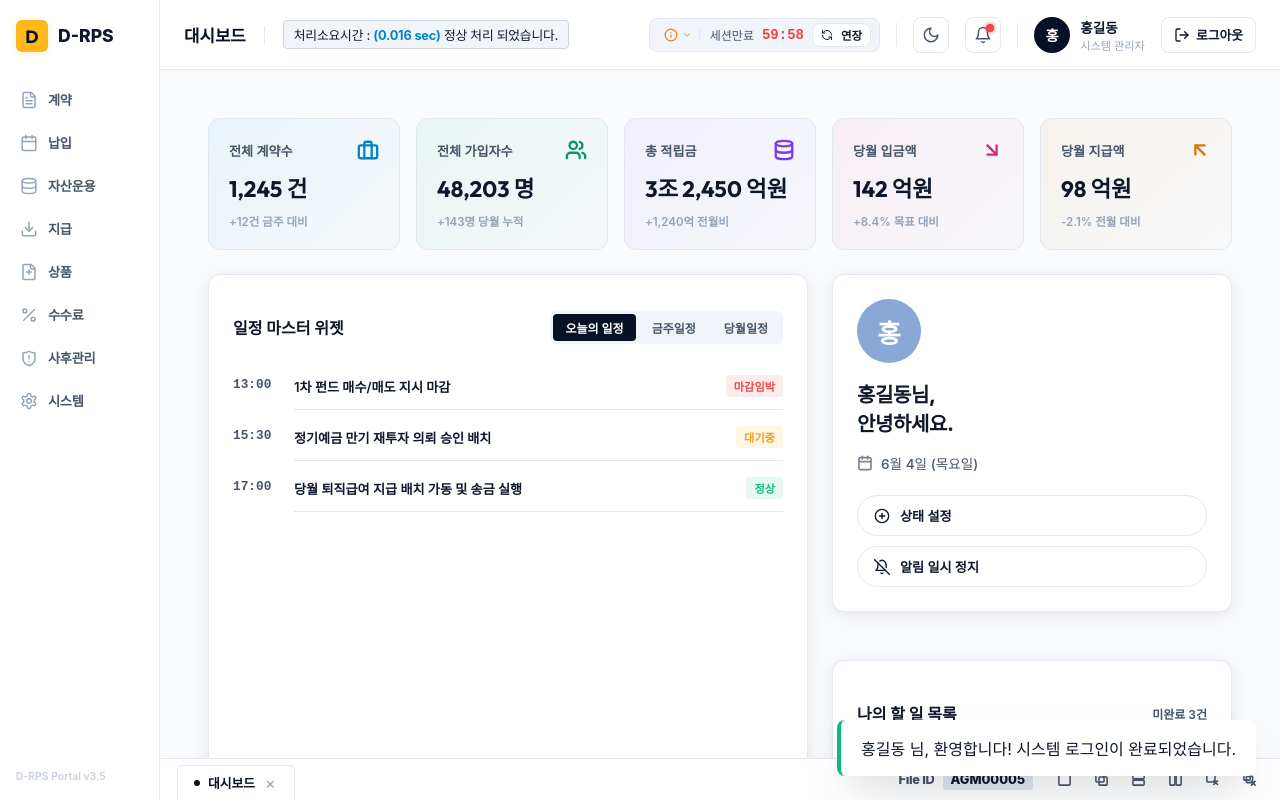
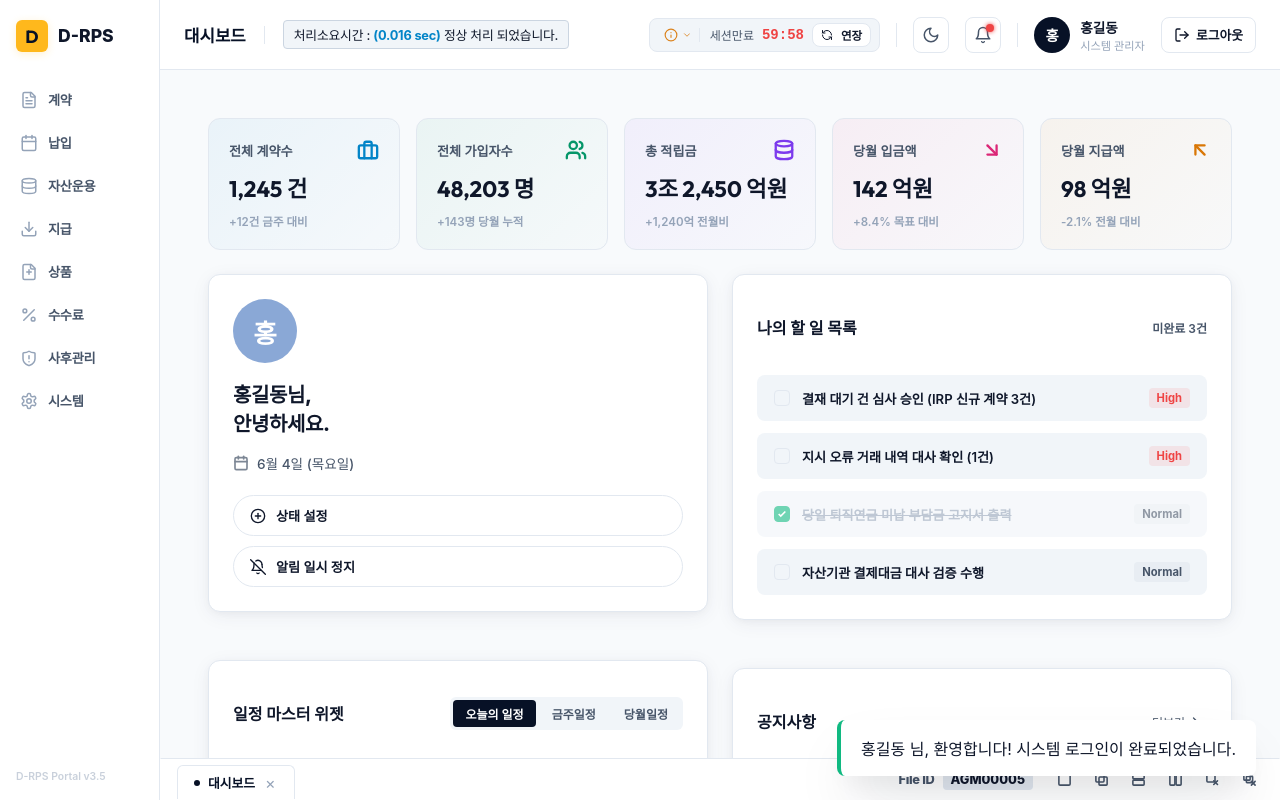
Before and after one commit to uneechung-lab/d-rps, a React (Vite) app: page / in a window 1280 px wide. Both pictures are taken after a click on the button "로그인". Built offline with nearby package versions, Linux system fonts and the light colour scheme; a web font is replaced by a local one.

Commit message:
feat: restructure dashboard page into a premium 2-column masonry layout with the account widget positioned first on the left column

```diff
--- a/src/components/Dashboard.jsx
+++ b/src/components/Dashboard.jsx
@@ -148,9 +148,43 @@ const Dashboard = ({ isDark, onTabSelect, user }) => {
         ))}
       </div>
 
-      {/* 2. Middle Panel Grid (6:4 Ratio) */}
-      <div style={styles.middleGrid}>
-        {/* Left widget: Schedule Master Widget */}
+      {/* 2. Masonry Widget Grid Layout */}
+      <div style={styles.masonryGrid}>
+        {/* Left Column (Account Widget & Schedule Widget) */}
+        <div style={styles.masonryColumn}>
+          {/* Account/Profile Widget */}
+          <div style={styles.profileWidgetCard} className="card">
+            <div style={styles.profileAvatarCircle}>
+              {user?.name ? user.name.charAt(0) : '정'}
+            </div>
+            <h2 style={styles.profileWelcomeText}>
+              {user?.name || '정윤희'}님,<br />안녕하세요.
+            </h2>
+            <div style={styles.profileDateRow}>
+              <span style={styles.calendarIconWrapper}>
+                <svg width="16" height="16" viewBox="0 0 24 24" fill="none" stroke="currentColor" strokeWidth="2.5" strokeLinecap="round" strokeLinejoin="round">
+                  <rect x="3" y="4" width="18" height="18" rx="2" ry="2" />
+                  <line x1="16" y1="2" x2="16" y2="6" />
+                  <line x1="8" y1="2" x2="8" y2="6" />
+                  <line x1="3" y1="10" x2="21" y2="10" />
+                </svg>
+              </span>
+              <span style={styles.profileDateText}>6월 4일 (목요일)</span>
+            </div>
+
+            <div style={styles.profileActionsWrapper}>
+              <button style={styles.capsuleBtn} className="btn-secondary">
+                <PlusCircleIcon size={16} />
+                상태 설정
+              </button>
+              <button style={styles.capsuleBtn} className="btn-secondary">
+                <BellOffIcon size={16} />
+                알림 일시 정지
+              </button>
+            </div>
+          </div>
+
+          {/* Schedule Master Widget */}
           <div style={styles.widgetCard} className="card">
             <div style={styles.widgetHeader}>
               <h3 style={styles.widgetTitle}>일정 마스터 위젯</h3>
@@ -206,41 +240,10 @@ const Dashboard = ({ isDark, onTabSelect, user }) => {
               ))}
             </div>
           </div>
-
-        {/* Right Stack: Account Widget & To-Do List */}
-        <div style={styles.rightStack}>
-          {/* Account/Profile Widget */}
-          <div style={styles.profileWidgetCard} className="card">
-            <div style={styles.profileAvatarCircle}>
-              {user?.name ? user.name.charAt(0) : '정'}
-            </div>
-            <h2 style={styles.profileWelcomeText}>
-              {user?.name || '정윤희'}님,<br />안녕하세요.
-            </h2>
-            <div style={styles.profileDateRow}>
-              <span style={styles.calendarIconWrapper}>
-                <svg width="16" height="16" viewBox="0 0 24 24" fill="none" stroke="currentColor" strokeWidth="2.5" strokeLinecap="round" strokeLinejoin="round">
-                  <rect x="3" y="4" width="18" height="18" rx="2" ry="2" />
-                  <line x1="16" y1="2" x2="16" y2="6" />
-                  <line x1="8" y1="2" x2="8" y2="6" />
-                  <line x1="3" y1="10" x2="21" y2="10" />
-                </svg>
-              </span>
-              <span style={styles.profileDateText}>6월 4일 (목요일)</span>
         </div>
 
-            <div style={styles.profileActionsWrapper}>
-              <button style={styles.capsuleBtn} className="btn-secondary">
-                <PlusCircleIcon size={16} />
-                상태 설정
-              </button>
-              <button style={styles.capsuleBtn} className="btn-secondary">
-                <BellOffIcon size={16} />
-                알림 일시 정지
-              </button>
-            </div>
-          </div>
-
+        {/* Right Column (To-Do List, Notice Board & Quick Links) */}
+        <div style={styles.masonryColumn}>
           {/* To-Do list */}
           <div style={styles.widgetCard} className="card">
             <div style={styles.widgetHeader}>
@@ -250,7 +253,7 @@ const Dashboard = ({ isDark, onTabSelect, user }) => {
 
             <div style={styles.todoList}>
               {todos.map(todo => (
-                <div key={todo.id} style={styles.todoItem} onClick={() => toggleTodo(todo.id)}>
+                <div key={todo.id} style={todo.done ? styles.todoItemDone : styles.todoItem} onClick={() => toggleTodo(todo.id)}>
                   <div style={styles.todoCheckWrapper}>
                     <div style={{
                       ...styles.todoCheckbox,
@@ -280,12 +283,8 @@ const Dashboard = ({ isDark, onTabSelect, user }) => {
               ))}
             </div>
           </div>
-        </div>
-      </div>
 
-      {/* 3. Bottom Panel Grid (1:1 Ratio) */}
-      <div style={styles.bottomGrid}>
-        {/* Left widget: Notice Board */}
+          {/* Notice Board */}
           <div style={styles.widgetCard} className="card">
             <div style={styles.widgetHeader}>
               <h3 style={styles.widgetTitle}>공지사항</h3>
@@ -309,7 +308,7 @@ const Dashboard = ({ isDark, onTabSelect, user }) => {
             </div>
           </div>
 
-        {/* Right widget: Quick Links */}
+          {/* Quick Links */}
           <div style={styles.widgetCard} className="card">
             <div style={styles.widgetHeader}>
               <h3 style={styles.widgetTitle}>자주 쓰는 메뉴 퀵링크</h3>
@@ -330,6 +329,7 @@ const Dashboard = ({ isDark, onTabSelect, user }) => {
                   <span style={styles.quickLinkDesc}>바로가기 &rarr;</span>
                 </div>
               ))}
+            </div>
           </div>
         </div>
       </div>
@@ -382,6 +382,17 @@ const styles = {
   middleGrid: {
     display: 'grid',
     gridTemplateColumns: '6fr 4fr',
+    gap: '24px',
+  },
+  masonryGrid: {
+    display: 'grid',
+    gridTemplateColumns: '1fr 1fr',
+    gap: '24px',
+    alignItems: 'start',
+  },
+  masonryColumn: {
+    display: 'flex',
+    flexDirection: 'column',
     gap: '24px',
   },
   rightStack: {
@@ -554,9 +565,18 @@ const styles = {
     cursor: 'pointer',
     border: '1px solid transparent',
     transition: 'all 0.2s',
-    ':hover': {
-      borderColor: 'var(--border-color)',
-    }
+  },
+  todoItemDone: {
+    display: 'flex',
+    justifyContent: 'space-between',
+    alignItems: 'center',
+    padding: '12px 16px',
+    backgroundColor: 'var(--bg-tertiary)',
+    borderRadius: 'var(--radius-sm)',
+    cursor: 'pointer',
+    border: '1px solid transparent',
+    transition: 'all 0.2s',
+    opacity: 0.6,
   },
   todoCheckWrapper: {
     display: 'flex',
```
Lines whose indentation alone changed are shown as unchanged.
